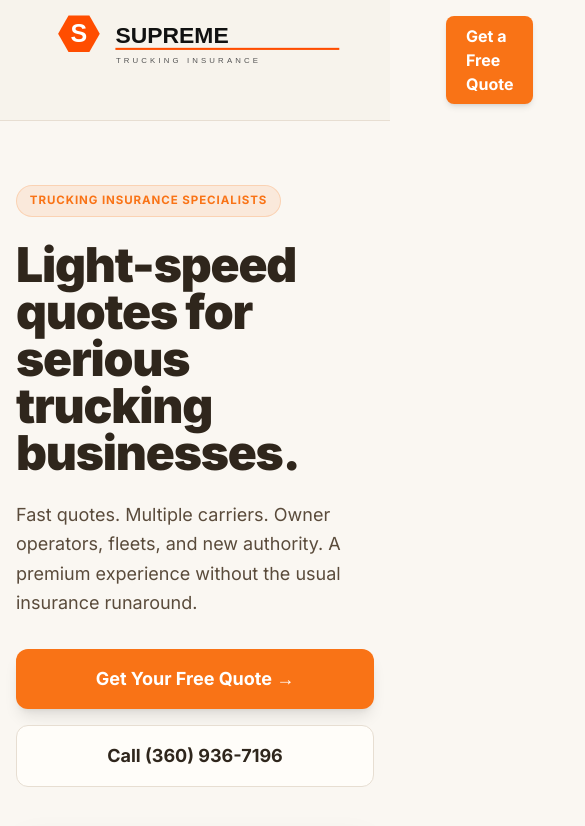
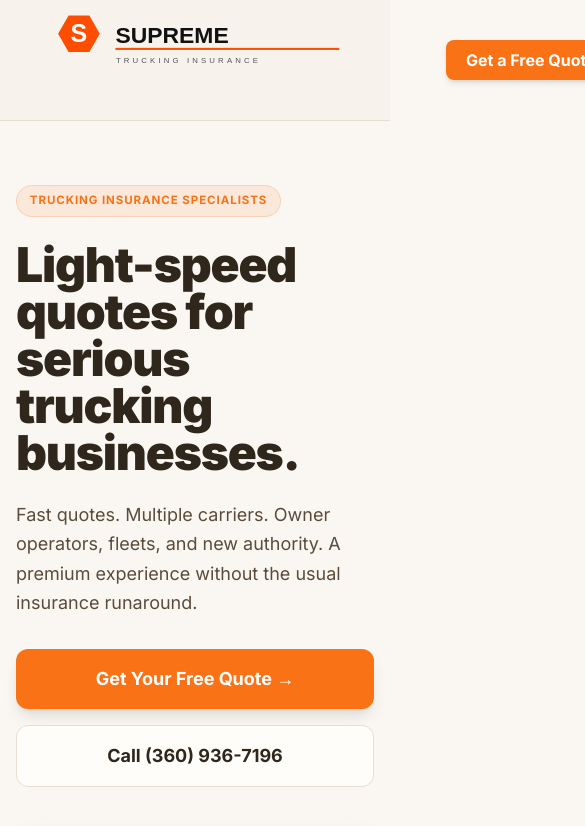
Before and after one commit to omelcodima/supreme-trucking-insurance, a Next.js app: page / in a window 390 px wide. Shown: the top 826 px of the page, 585 px wide, since content can reach past the window. Built offline with nearby package versions, Linux system fonts and the light colour scheme.

Commit message:
Add direct phone number to top right nav

```diff
--- a/src/app/layout.tsx
+++ b/src/app/layout.tsx
@@ -44,13 +44,20 @@ export default function RootLayout({
               <Link href="/privacy-policy" className="text-[#2F261C] font-medium hover:text-[#f97316] transition-colors">Privacy</Link>
             </div>
 
-            {/* CTA BUTTON */}
-            <Link
-              href="/quote"
-              className="bg-[#f97316] text-white px-5 py-2 rounded-lg font-bold hover:bg-orange-600 transition-colors shadow-md"
-            >
-              Get a Free Quote
-            </Link>
+            <div className="flex items-center gap-4">
+              <a
+                href="tel:+13607504394"
+                className="hidden lg:block text-[#2F261C] font-semibold hover:text-[#f97316] transition-colors whitespace-nowrap"
+              >
+                Call Dmitri: 360-750-4394
+              </a>
+              <Link
+                href="/quote"
+                className="bg-[#f97316] text-white px-5 py-2 rounded-lg font-bold hover:bg-orange-600 transition-colors shadow-md whitespace-nowrap"
+              >
+                Get a Free Quote
+              </Link>
+            </div>
           </nav>
         </header>
 
```
